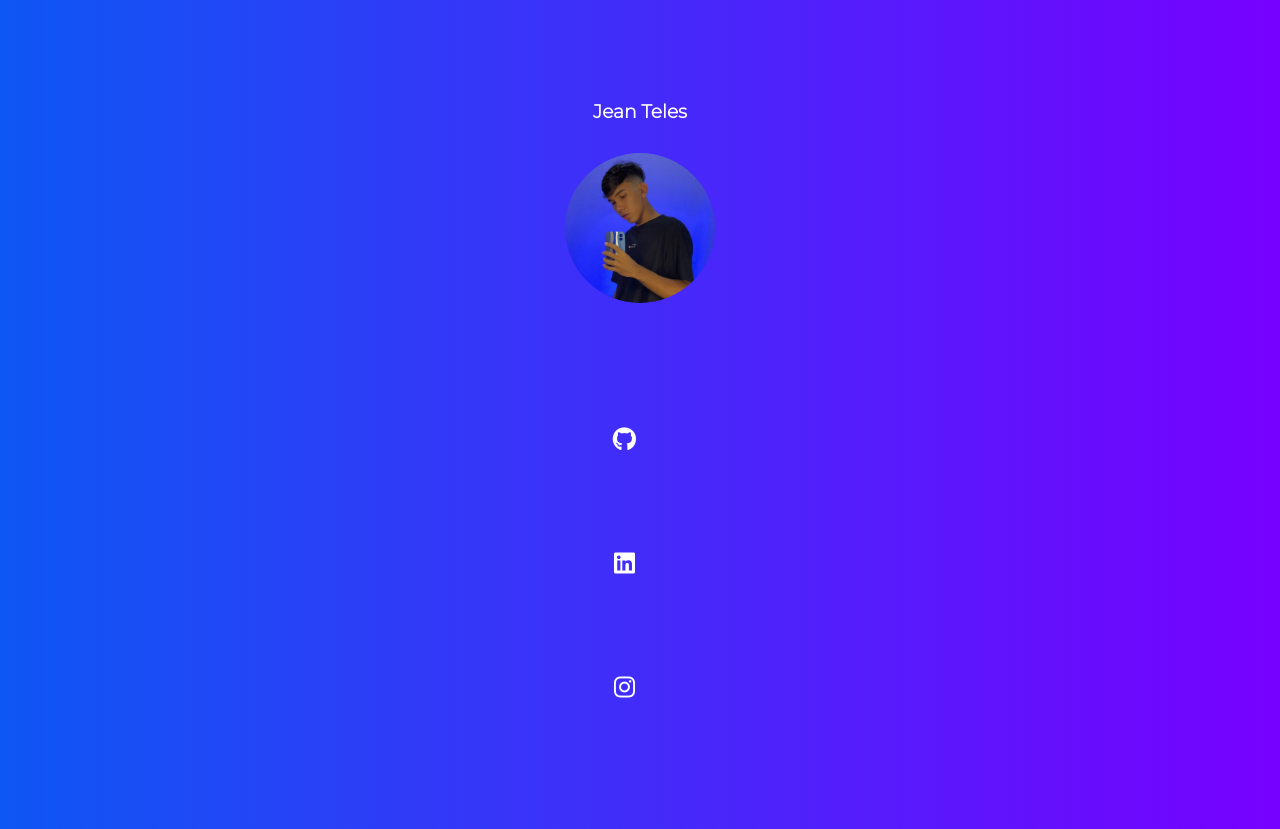
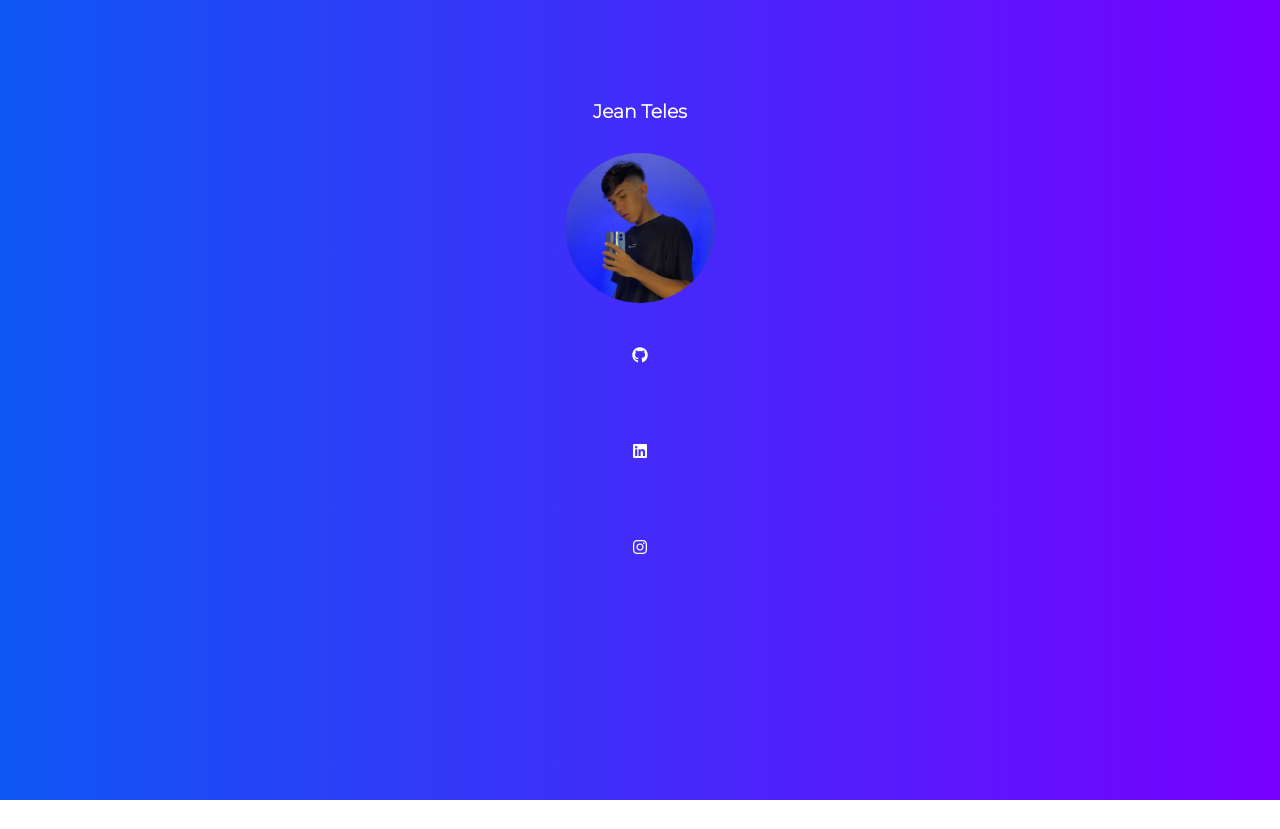
Before and after one commit to jeannteles/redes, a plain HTML site: page index.html in a window 1280 px wide. After the commit the page ends 800 px from the top, so only its background shows below. Drawn offline with Linux system fonts and the light colour scheme.

Commit message:
Add files via upload

```diff
--- a/style.css
+++ b/style.css
@@ -29,19 +29,18 @@ img{
 figure img:hover{
     box-shadow: 0px 0px 8px #000000;
 }
-nav{
+.nav{
+    display: flex;
+    flex-direction: column;
+
+    padding: 50px;
     margin-top: 70px;
-    margin-right: 1.3em;
     font-size: 1.5em;
 }
-nav a{
+a{
     display: flex;
-    flex-direction: column;
-    padding: 50px;
     align-items: center;
     justify-content: center;
-}
-a{
     color: #fff;
     text-decoration: none;
     transition: 0.6s;
```
